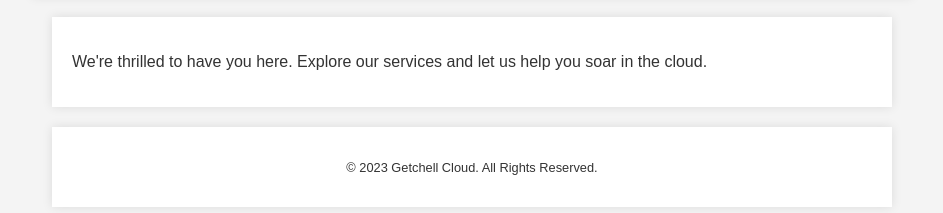
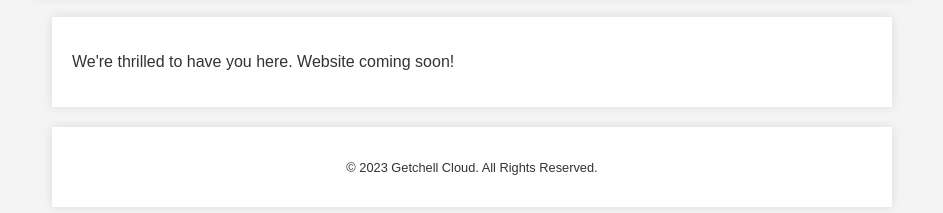
Before and after one commit to BGetchell/Getchell-Cloud, a website: page src/index.html in a window 1280 px wide. Shown: the part 183-396 px from the top of the page, without its empty margins (168-1111 px from the left). Drawn offline with Linux system fonts and the light colour scheme.

Commit message:
modify .html for website coming soon.

```diff
--- a/src/index.html
+++ b/src/index.html
@@ -11,7 +11,7 @@
         <h1>Welcome to Getchell Cloud</h1>
     </header>
     <main>
-        <p>We're thrilled to have you here. Explore our services and let us help you soar in the cloud.</p>
+        <p>We're thrilled to have you here. Website coming soon!</p>
     </main>
     <footer>
         <p>© 2023 Getchell Cloud. All Rights Reserved.</p>
```
